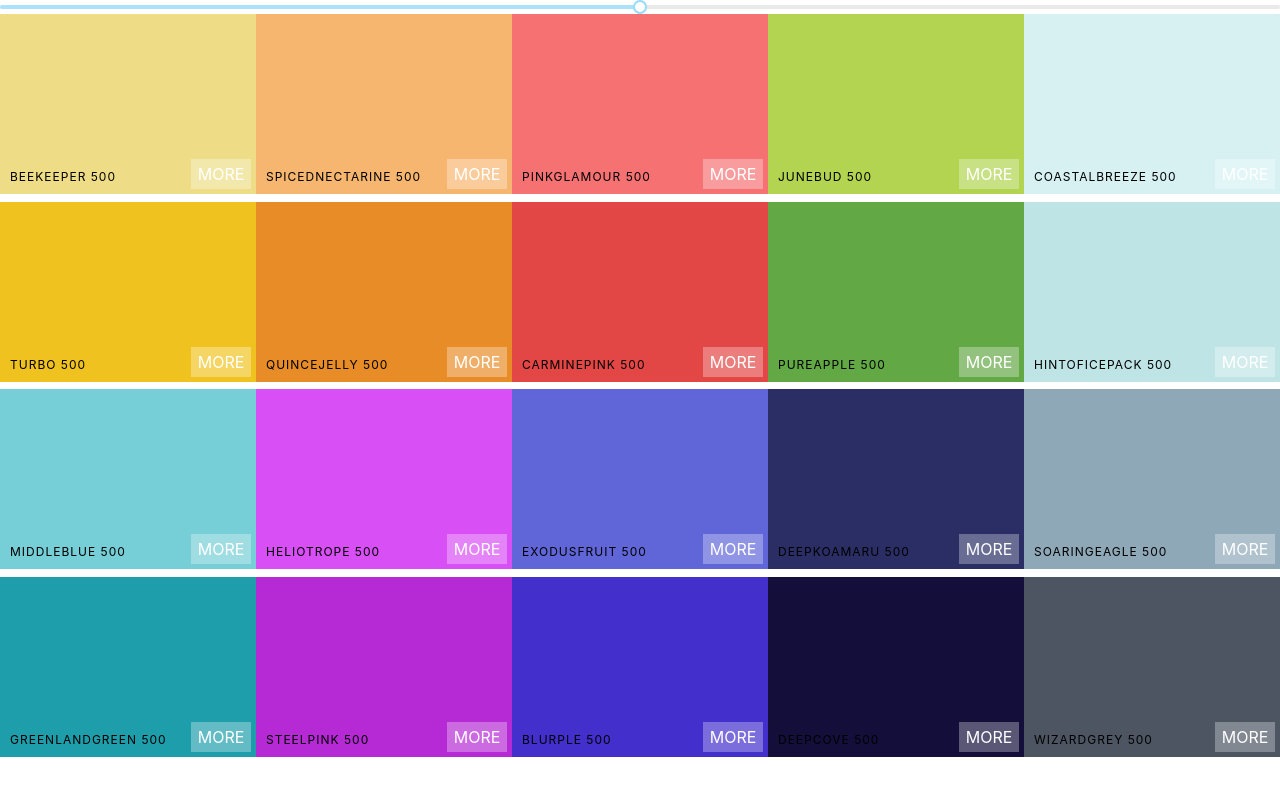
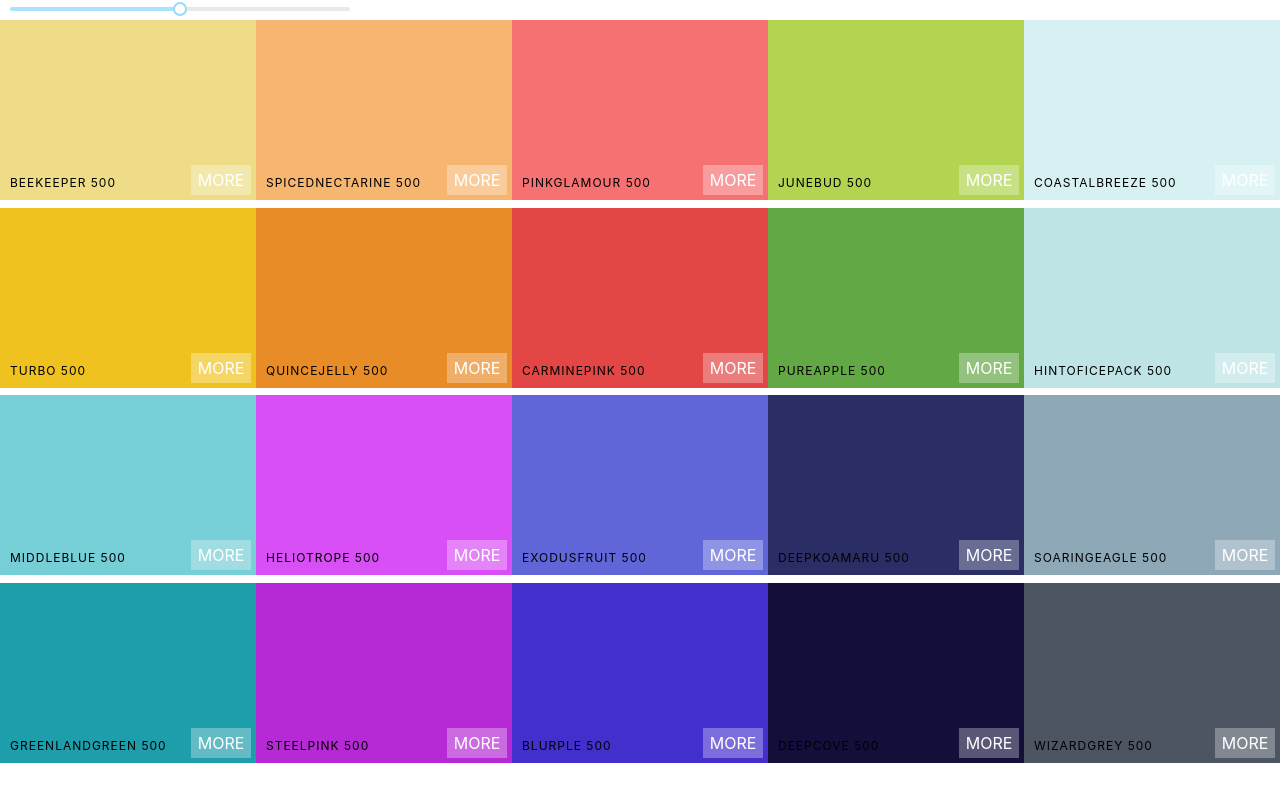
Before and after one commit to bdushimi/atlp-react-level-up, a React (Create React App) app in the folder colors/: page / in a window 1280 px wide. Built offline with nearby package versions, Linux system fonts and the light colour scheme.

Commit message:
Some updates

```diff
--- a/colors/src/Palette.css
+++ b/colors/src/Palette.css
@@ -5,3 +5,29 @@
 .Palette-colors {
     height: 90%;
 }
+
+.slider{
+    width: 340px;
+    margin: 0 10px;
+    display: inline-block;
+}
+
+.rc-slider-step {
+    background-color: transparent;
+
+}
+
+.rc-slider-rail {
+    height:20px;
+}
+
+.rc-slider-handle,
+.rc-slider-handle:hover,
+.rc-slider-handle:active,
+.rc-slider-handle:focus {
+    outline: none;
+    background-color:green;
+    border: 2px solid green;
+    box-shadow: none;
+    width: 13px;
+}
--- a/colors/src/Palette.js
+++ b/colors/src/Palette.js
@@ -29,6 +29,7 @@
 
         return (
             <div className="Palette">
+                <div className="slider">
                     <Slider
                         defaultValue={this.state.level}
                         min={100}
@@ -36,6 +37,7 @@
                         step={100}
                         onAfterChange={this.changeLevel}
                     />
+                </div>
                 <div className="Palette-colors">
                     {colorBoxes}
                 </div>
```
Lines whose indentation alone changed are shown as unchanged.
